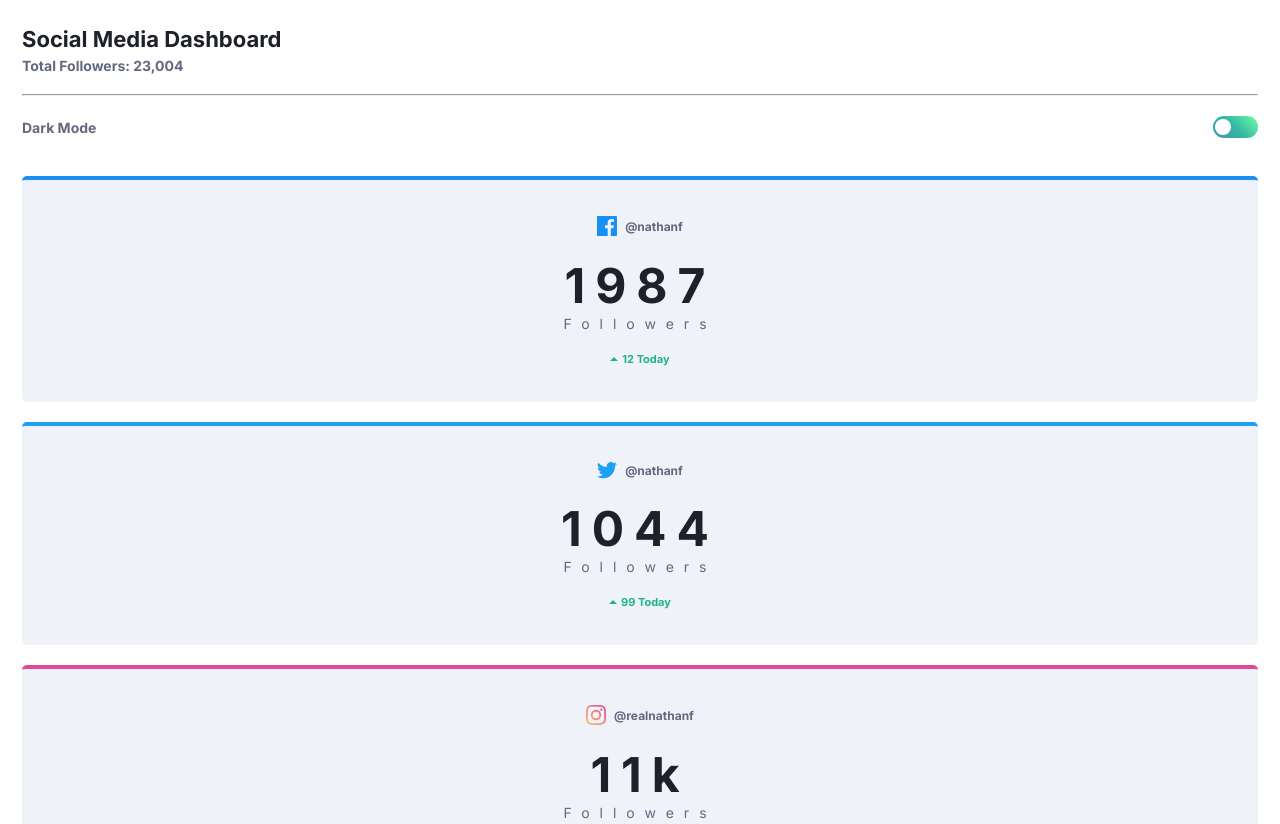
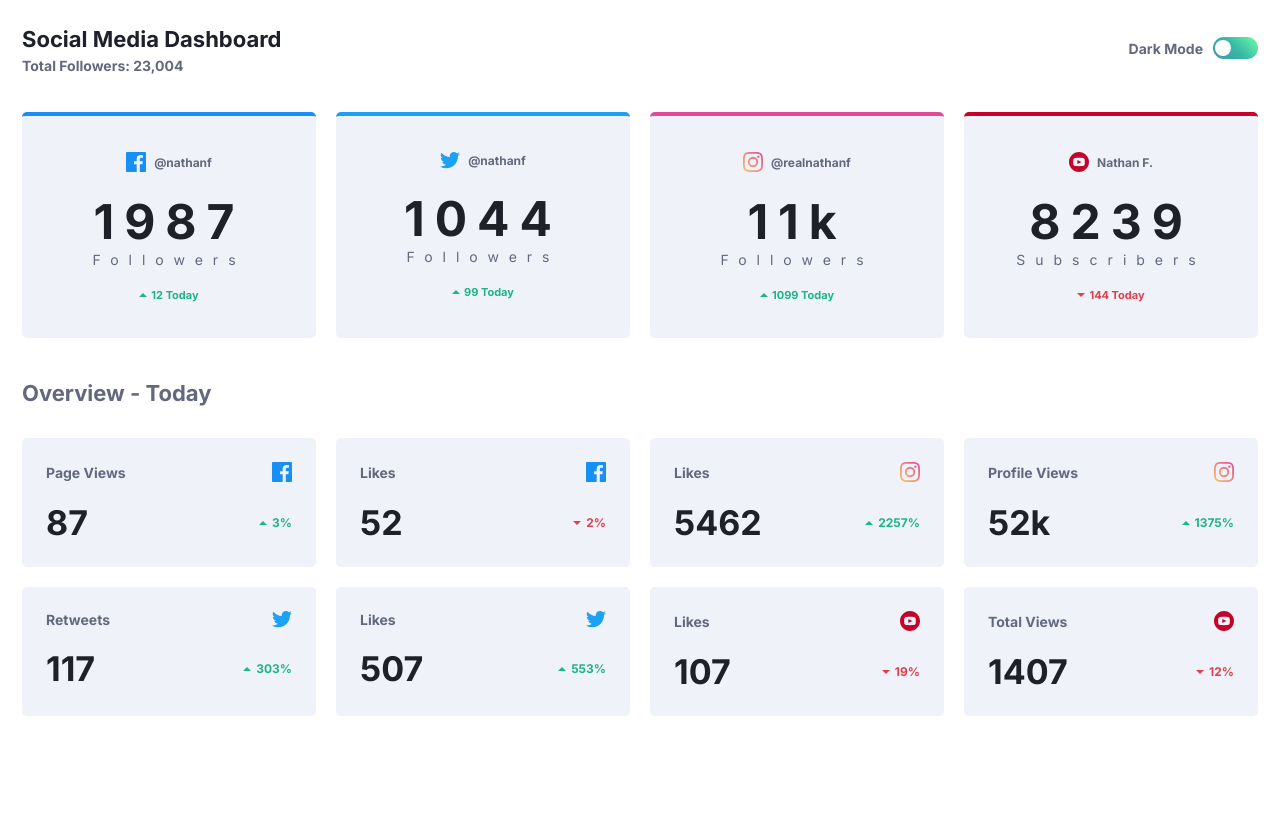
Before and after one commit to larissacauane/Social-Media-Dashboard-Theme-Switcher, a plain HTML site: page index.html in a window 1280 px wide. Shown: the top 824 px of the page. After the commit the page ends 800 px from the top, so only its background shows below. Drawn offline with Linux system fonts and the light colour scheme.

Commit message:
adiciona medias queries

```diff
--- /dev/null
+++ b/css/queries.css
@@ -0,0 +1,27 @@
+@media screen and (min-width: 40em) {
+  .social-media-dashboard-info {
+    flex-direction: row;
+    justify-content: space-between;
+    align-items: center;
+  }
+
+  hr {
+    visibility: hidden;
+  }
+
+  .social-media-dashboard-info .toggle-checkbox .switch {
+    gap: 1rem;
+  }
+
+  .social-media-dashboard-cards,
+  .overview-cards {
+    grid-template-columns: repeat(2, 1fr);
+  }
+}
+
+@media screen and (min-width: 64em) {
+  .social-media-dashboard-cards,
+  .overview-cards {
+    grid-template-columns: repeat(4, 1fr);
+  }
+}
--- a/index.html
+++ b/index.html
@@ -18,6 +18,7 @@
     />
 
     <link rel="stylesheet" href="css/style.css" />
+    <link rel="stylesheet" href="css/queries.css">
     <title>Social Media Dashboard Theme Switcher</title>
   </head>
   <body>
```
